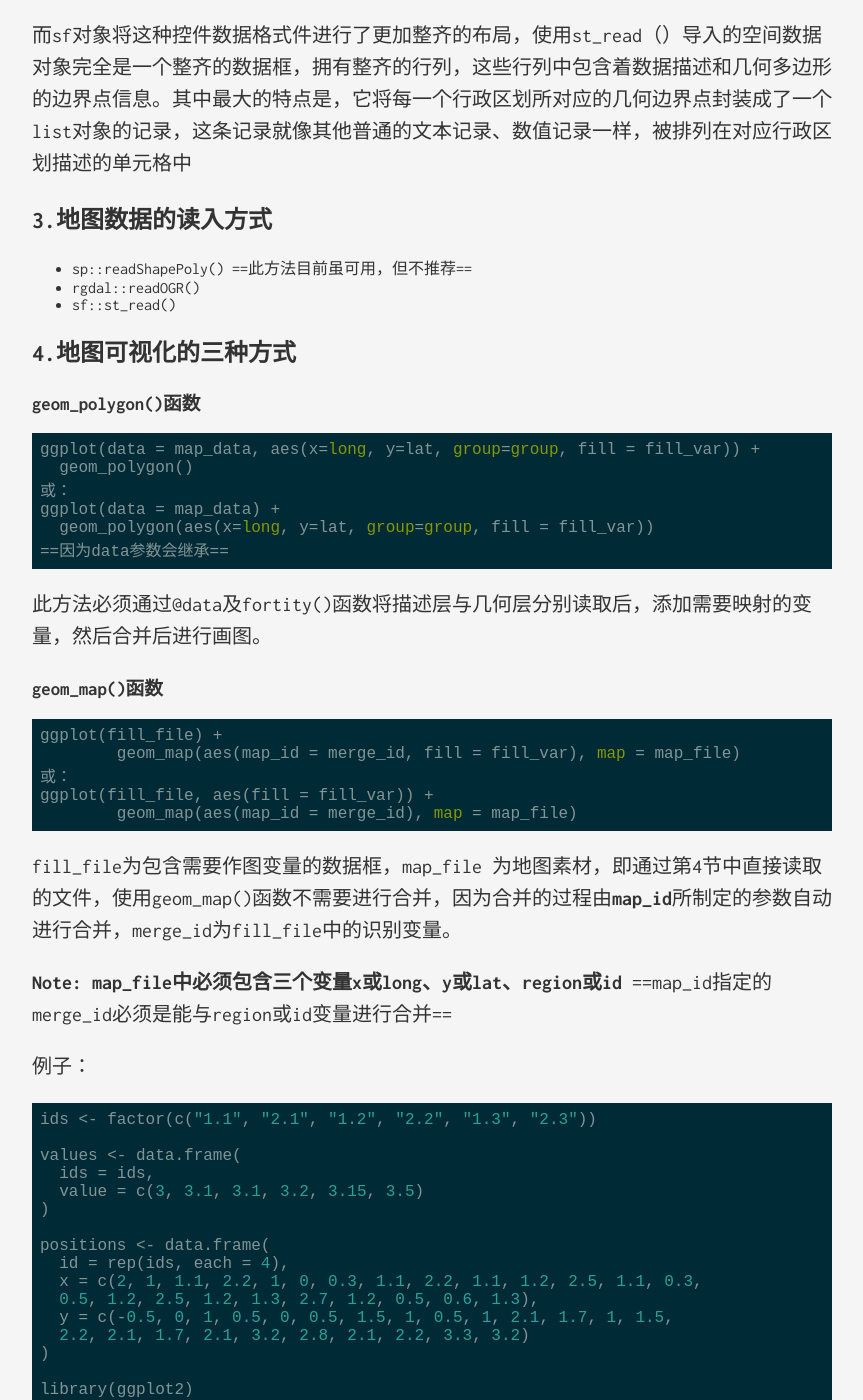
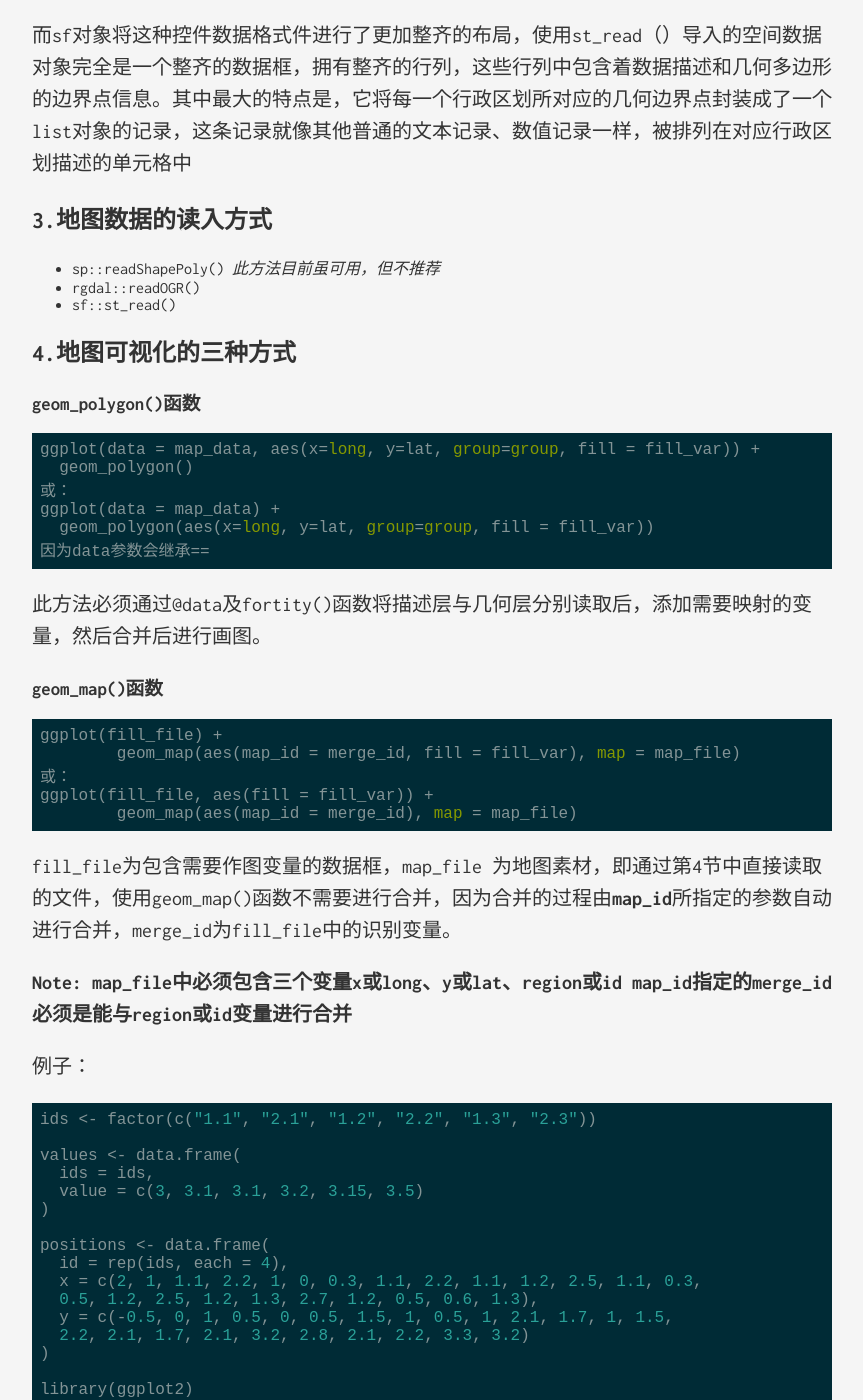
Before and after one commit to shumchi/shumchi.github.io, a Jekyll site: the page built from _posts/2019-04-11-Three-methods-in-plotting-a-map-by-ggplot2.markdown, in a window 1280 px wide and 1400 px high, scrolled down 1210 px. Shown: the whole window, without its empty margins (208-1071 px from the left). Built offline with Jekyll 4.4.1, drawn with Linux system fonts in a browser that asks for light colours; some of the changed text lies outside the part shown.

Commit message:
Update 2019-04-11-Three-methods-in-plotting-a-map-by-ggplot2.markdown

```diff
--- a/_posts/2019-04-11-Three-methods-in-plotting-a-map-by-ggplot2.markdown
+++ b/_posts/2019-04-11-Three-methods-in-plotting-a-map-by-ggplot2.markdown
@@ -35,7 +36,7 @@ categories: [tools]
 
 ## 3.地图数据的读入方式
 
-+ sp::readShapePoly()  ==此方法目前虽可用，但不推荐==
++ sp::readShapePoly()  *此方法目前虽可用，但不推荐*
 + rgdal::readOGR()
 + sf::st_read()
 
@@ -48,7 +49,7 @@ categories: [tools]
 	或：
 	ggplot(data = map_data) +
 	  geom_polygon(aes(x=long, y=lat, group=group, fill = fill_var))
-	==因为data参数会继承==
+	因为data参数会继承==
 
 此方法必须通过@data及fortity()函数将描述层与几何层分别读取后，添加需要映射的变量，然后合并后进行画图。
 
@@ -61,10 +62,10 @@ categories: [tools]
 	ggplot(fill_file, aes(fill = fill_var)) +
 		geom_map(aes(map_id = merge_id), map = map_file)
 
-fill_file为包含需要作图变量的数据框，map_file 为地图素材，即通过第4节中直接读取的文件，使用geom_map()函数不需要进行合并，因为合并的过程由**map_id**所制定的参数自动进行合并，merge_id为fill_file中的识别变量。
+fill_file为包含需要作图变量的数据框，map_file 为地图素材，即通过第4节中直接读取的文件，使用geom_map()函数不需要进行合并，因为合并的过程由**map_id**所指定的参数自动进行合并，merge_id为fill_file中的识别变量。
 
 **Note:  map_file中必须包含三个变量x或long、y或lat、region或id**
-==map_id指定的merge_id必须是能与region或id变量进行合并==
+**map_id指定的merge_id必须是能与region或id变量进行合并**
 
 例子：
 
@@ -89,7 +90,7 @@ fill_file为包含需要作图变量的数据框，map_file 为地图素材，
 		geom_map(aes(map_id = ids, fill = value), map = positions, color = "red") +
 		expand_limits(positions)
 
-==以上两种方法使用coord_map()函数指定坐标投影系==
+**以上两种方法使用coord_map()函数指定坐标投影系**
 
 ### geom_sf()函数
 
```
Also changed, not shown: other parts of _posts/2019-04-11-Three-methods-in-plotting-a-map-by-ggplot2.markdown (+2 -1 lines).
